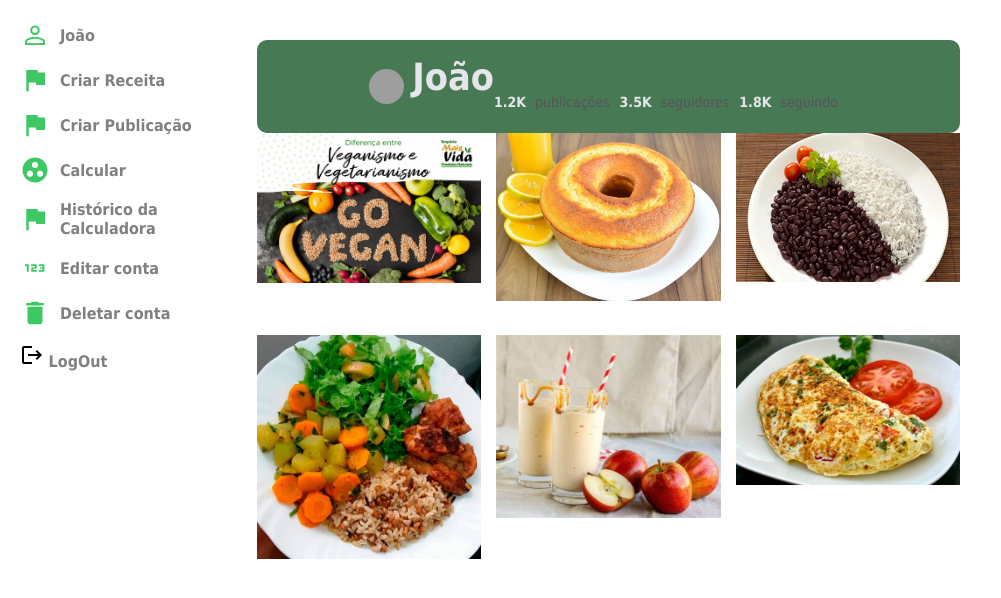
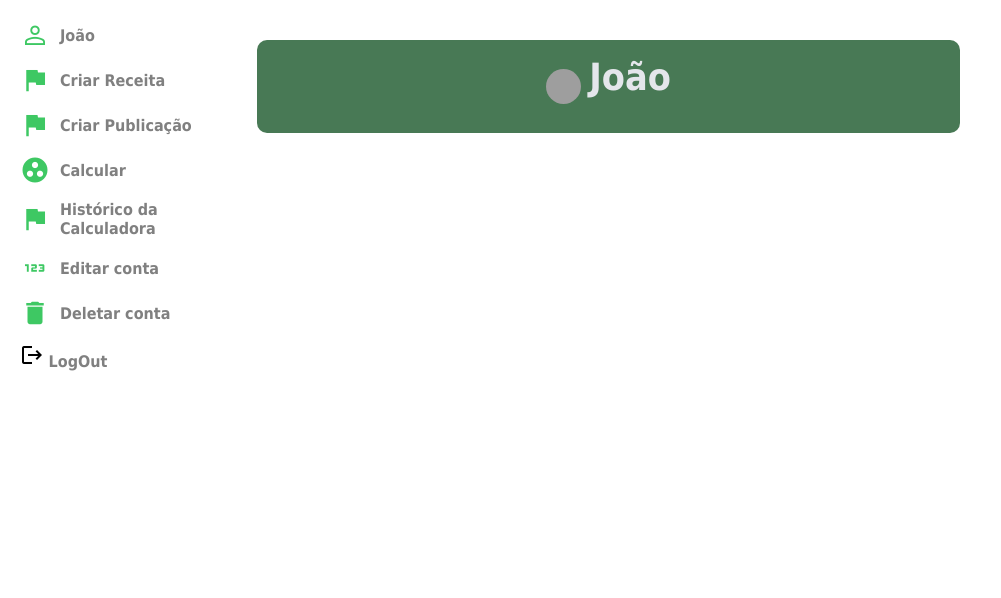
Before and after one commit to matrixPUC/KCAL, a PHP site: page /pages/perfil.php in a window 1280 px wide. Shown: the part 60-658 px from the top of the page, without its empty margins (0-1001 px from the left). Run offline with PHP 8.4, Linux system fonts and the light colour scheme; a user stored in the database is signed in; data comes from the database, SQL or seed files in the repository; grey boxes are pictures that could not be loaded.

Commit message:
mudanças css

```diff
--- a/pages/calcular.php
+++ b/pages/calcular.php
@@ -1,4 +1,6 @@
 <?php
+   include_once '../includes/header.inc.php';
+   include_once '../includes/menu.inc.php';
   //Conexão com o banco
   include_once('../database/connection.php');
   $sql = "SELECT * FROM ingrediente";
@@ -17,7 +19,7 @@
     <meta charset="UTF-8">
     <meta http-equiv="X-UA-Compatible" content="IE=edge">
     <meta name="viewport" content="width=device-width, initial-scale=1.0">
-    <link rel="stylesheet" href="../style/signup.css">
+    <link rel="stylesheet" href="../style/calcular.css">
     <script src="../scripts/calcular.js" defer></script>
     <title>Calcular</title>
 </head>
--- a/pages/perfil.php
+++ b/pages/perfil.php
@@ -37,31 +37,7 @@
 							<div>
 								<img src="./assets/pessoa.png" alt="">
 								<div><?php echo '<strong><h1>' . $nome_sessao . '</h1></strong><br>';?></div>
-								<div class="profile-stats">
-									<ul>
-										<li><span>1.2K</span> publicações</li>
-										<li><span>3.5K</span> seguidores</li>
-										<li><span>1.8K</span> seguindo</li>
-									</ul>
-								</div>
-							</div>
-						</div>
-					</div>
-				</li>
-			</ul>
-		</main>
-		<main>
-			<div class="container">
-				<div class="gallery">
-					<div class="gallery-item"><img src="../assets/post1.png" alt="Imagem 1"></div>
-					<div class="gallery-item"><img src="../assets/post2.jpg" alt="Imagem 2"></div>
-					<div class="gallery-item"><img src="../assets/post3.png" alt="Imagem 3"></div>
-					<div class="gallery-item"><img src="../assets/post4.jpg" alt="Imagem 4"></div>
-					<div class="gallery-item"><img src="../assets/post5.jpg" alt="Imagem 5"></div>
-					<div class="gallery-item"><img src="../assets/post6.jpg" alt="Imagem 6"></div>
-                </div>
-			</div>
-		</main>
+
 	</section>
 </body>
 </html>
--- a/pages/publicacao.php
+++ b/pages/publicacao.php
@@ -1,6 +1,7 @@
 <?php
 
   include('../database/connection.php');
+  include_once '../includes/header.inc.php';
 
   if (!$_SESSION['logado']) {
     echo 'Você precisa estar logado para entrar nessa página';
@@ -16,7 +17,7 @@
     <meta charset="UTF-8">
     <meta http-equiv="X-UA-Compatible" content="IE=edge">
     <meta name="viewport" content="width=device-width, initial-scale=1.0">
-    <link rel="stylesheet" href="../style/signup.css">
+    <link rel="stylesheet" href="../style/publicacao.css">
     <script src="../scripts/calcular.js" defer></script>
     <title>Publicacao</title>
 
--- a/style/perfil.css
+++ b/style/perfil.css
@@ -392,53 +392,3 @@ cursor: pointer;
   text-decoration: none;
   cursor: pointer;
 }
-
-
-/*Posição das fotos*/
-.gallery {
-  display: flex;
-  flex-wrap: wrap;
-  justify-content: space-between;
-}
-
-.gallery-item {
-  display: inline-block;
-  width: calc(33.33% - 10px);
-  margin-bottom: 30px;
-}
-
-.gallery-item img {
-  width: 100%;
-  height: auto;
-}
-
-@media (max-width: 768px) {
-  .gallery-item {
-    width: calc(50% - 10px);
-  }
-}
-
-/*Profile stats*/
-.profile-stats {
-  display: flex;
-  justify-content: space-between;
-  margin-top: 10px;
-}
-
-.profile-stats ul {
-  display: flex;
-  list-style-type: none;
-  margin: 0;
-  padding: 0;
-}
-
-.profile-stats li {
-  margin-right: 10px;
-  color: #555;
-  font-size: 14px;
-}
-
-.profile-stats span {
-  font-weight: bold;
-  margin-right: 5px;
-}
```
Also changed, not shown: pages/receita.php (+11 -3 lines), style/calcular.css (added, +48 -0 lines), style/publicacao.css (added, +41 -0 lines), style/receita.css (added, +77 -0 lines).
